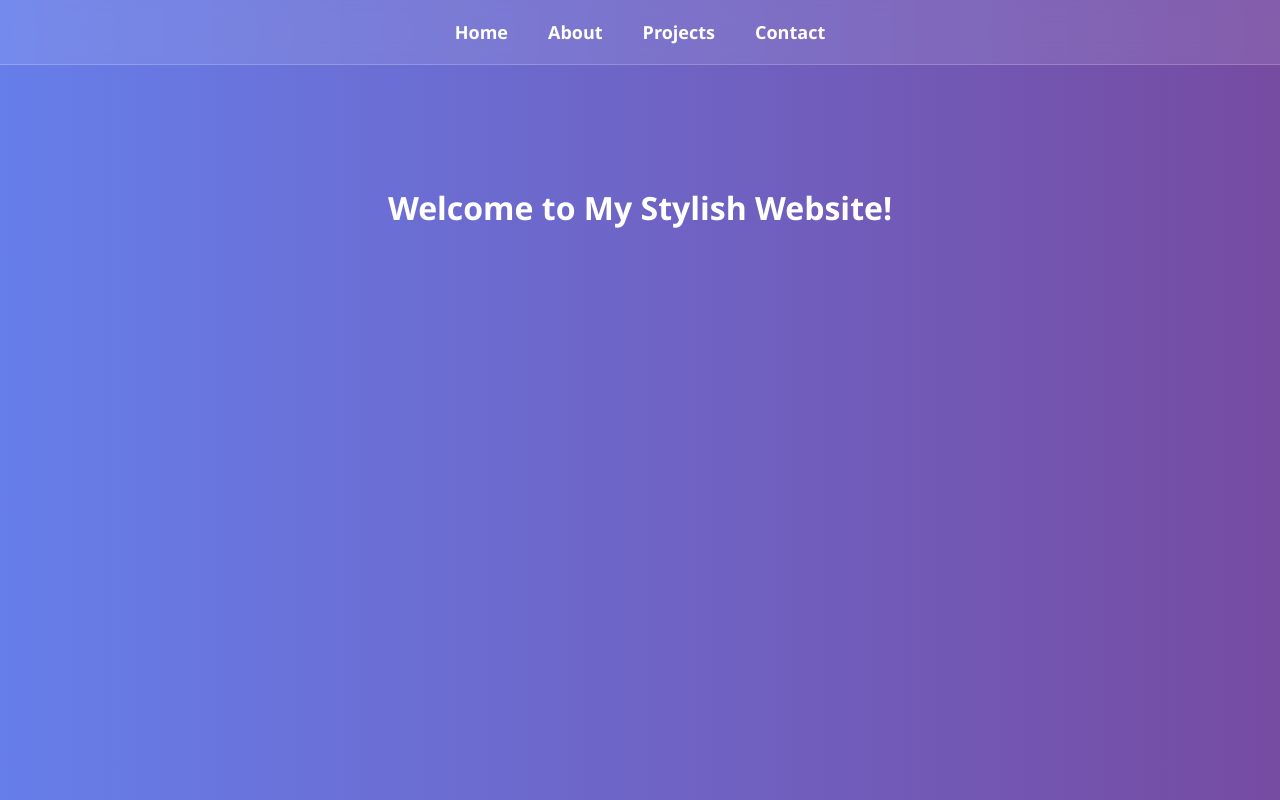
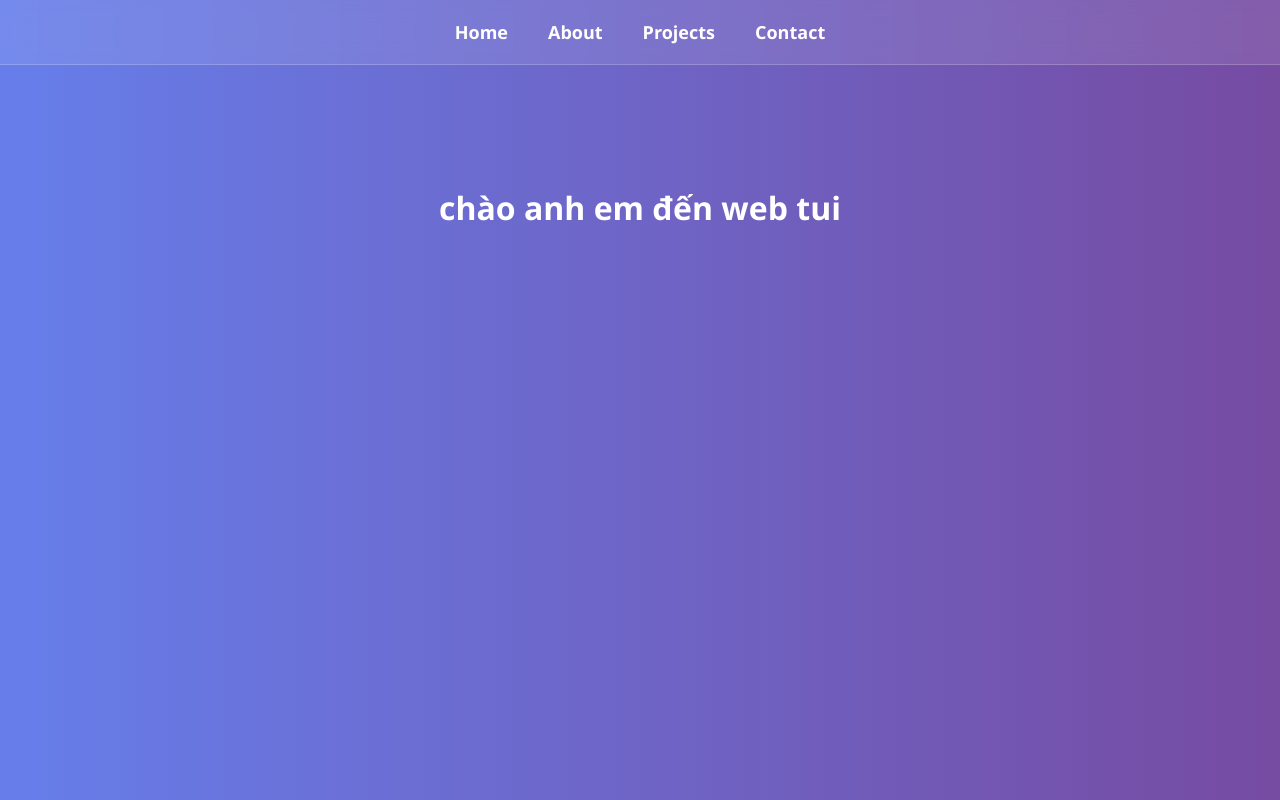
Before and after one commit to natura473/hehe, a plain HTML site: page index.html in a window 1280 px wide. Drawn offline with Linux system fonts and the light colour scheme.

Commit message:
Update web content

```diff
--- a/index.html
+++ b/index.html
@@ -69,6 +69,6 @@
     <a href="#">Contact</a>
   </nav>
 
-  <h1>Welcome to My Stylish Website!</h1>
+  <h1>chào anh em đến web tui </h1>
 </body>
 </html>
```
